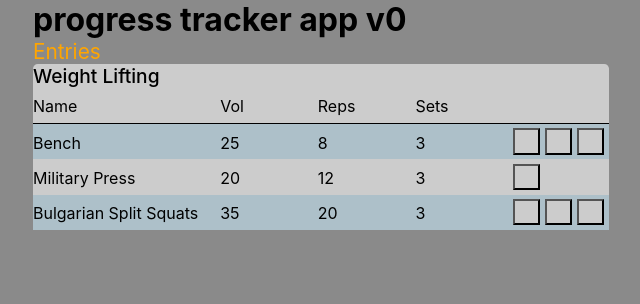
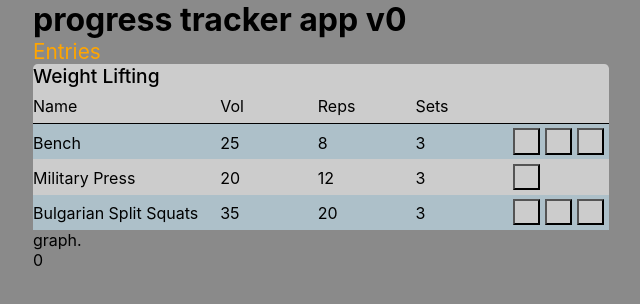
Before and after one commit to jessejp/progress-tracker, a React (Create React App) app: page / in a window 1280 px wide. Shown: the top 304 px of the page, without its empty margins (319-959 px from the left). Built offline with nearby package versions, Linux system fonts and the light colour scheme.

Commit message:
added basic context for the graph

```diff
--- a/src/App.js
+++ b/src/App.js
@@ -1,15 +1,20 @@
 import "./App.css";
 import Header from "./containers/Header";
 import Entries from "./containers/Entries";
+import Graph from "./containers/Graph";
+import DataProvider from "./store/DataProvider";
 
 function App() {
   return (
-    <div className="App">
-      <div>
-        <Header></Header>
-        <Entries></Entries>
+    <DataProvider>
+      <div className="App">
+        <div>
+          <Header />
+          <Entries />
+          <Graph />
+        </div>
       </div>
-    </div>
+    </DataProvider>
   );
 }
 
--- a/src/containers/EntriesRowItem.js
+++ b/src/containers/EntriesRowItem.js
@@ -1,8 +1,8 @@
-import { useEffect, useReducer, useState } from "react";
+import { useContext, useEffect, useReducer, useState } from "react";
+import DataContext from "../store/data-context";
 import css from "./Entries.module.css";
 
 const dataValuesReducer = (state, action) => {
-  console.log(action.type, action.evHandler, action.value);
   if (action.evHandler === "CHANGE") {
     return {
       vol: action.value,
@@ -33,13 +33,13 @@ const dataValuesReducer = (state, action) => {
 
 const EntriesRowItem = (props) => {
   const initDataValues = {
+    name: props.name,
     vol: +props.vol,
     reps: +props.reps,
     sets: +props.sets,
   };
 
   const [openDataEdit, setOpenDataEdit] = useState(false);
-
   // State for saving the data edit menu when blur event is activated for another input.
   const [keepEditing, setKeepEditing] = useState(false);
 
@@ -48,6 +48,8 @@ const EntriesRowItem = (props) => {
     dataValuesReducer,
     initDataValues
   );
+
+  const dataCtx = useContext(DataContext);
 
   useEffect(() => {
     let timerBlur = setTimeout(() => {
@@ -65,6 +67,8 @@ const EntriesRowItem = (props) => {
   const submitDataHandler = () => {
     console.log("button pressed");
     //props.onDataSubmit(props.name, props.vol, props.reps, props.sets);
+    dataCtx.addEntry(dataValues);
+    console.log(dataCtx.totalAmount);
   };
 
   const enableEditing = (event) => {
@@ -94,22 +98,7 @@ const EntriesRowItem = (props) => {
     });
   };
 
-  return (
-    <div className={css.row} key={props.id}>
-      <div className={css.col}>
-        <span className={css.tableData}>{props.name}</span>
-      </div>
-      <div
-        className={css.col}
-        id="vol"
-        onClick={enableEditing}
-        onBlur={enableEditing}
-      >
-        {!openDataEdit && (
-          <span className={css.tableData}>{dataValues.vol}</span>
-        )}
-
-        {openDataEdit && (
+  const dataEditSimpleForm = (
     <div className={css.numPadContainer}>
       <button
         className={css.numBuff}
@@ -133,7 +122,23 @@ const EntriesRowItem = (props) => {
         onChange={updateSingleValueHandler}
       />
     </div>
+  );
+
+  return (
+    <div className={css.row} key={props.id}>
+      <div className={css.col}>
+        <span className={css.tableData}>{props.name}</span>
+      </div>
+      <div
+        className={css.col}
+        id="vol"
+        onClick={enableEditing}
+        onBlur={enableEditing}
+      >
+        {!openDataEdit && (
+          <span className={css.tableData}>{dataValues.vol}</span>
         )}
+        {openDataEdit && dataEditSimpleForm}
       </div>
       <div className={css.col} id="reps">
         <span className={css.tableData}>{props.reps}</span>
--- /dev/null
+++ b/src/containers/Graph.js
@@ -0,0 +1,21 @@
+import { useContext, useEffect } from "react";
+import DataContext from "../store/data-context";
+
+const Graph = () => {
+  const dataCtx = useContext(DataContext);
+
+  const { entries } = dataCtx;
+
+  useEffect(() => {
+    console.log(entries);
+  }, [entries]);
+
+  return (
+    <div>
+      <div>graph.</div>
+      <div>{dataCtx.totalAmount}</div>
+    </div>
+  );
+};
+
+export default Graph;
--- /dev/null
+++ b/src/store/DataProvider.js
@@ -0,0 +1,49 @@
+import { useReducer } from "react";
+import DataContext from "./data-context";
+
+const defaultDataState = {
+  entries: [],
+  totalAmount: 0,
+};
+
+const dataReducer = (state, action) => {
+  if (action.type === "ADD") {
+    return {
+      entries: [
+        {
+          name: action.name,
+          vol: 12,
+          reps: 8,
+          sets: 5,
+        },
+      ],
+      totalAmount: state.totalAmount++,
+    };
+  }
+  return defaultDataState;
+};
+
+const DataProvider = (props) => {
+  const [dataState, dispatchDataAction] = useReducer(
+    dataReducer,
+    defaultDataState
+  );
+
+  const addEntryHandler = (entry) => {
+    dispatchDataAction({ type: "ADD", entry: entry });
+  };
+
+  const dataContext = {
+    entries: dataState.entries,
+    totalAmount: dataState.totalAmount,
+    addEntry: addEntryHandler,
+  };
+
+  return (
+    <DataContext.Provider value={dataContext}>
+      {props.children}
+    </DataContext.Provider>
+  );
+};
+
+export default DataProvider;
--- /dev/null
+++ b/src/store/data-context.js
@@ -0,0 +1,9 @@
+import React from "react";
+
+const DataContext = React.createContext({
+  entries: [],
+  totalAmount: 0,
+  addEntry: (entry) => {},
+});
+
+export default DataContext;
```
Lines whose indentation alone changed are shown as unchanged.
